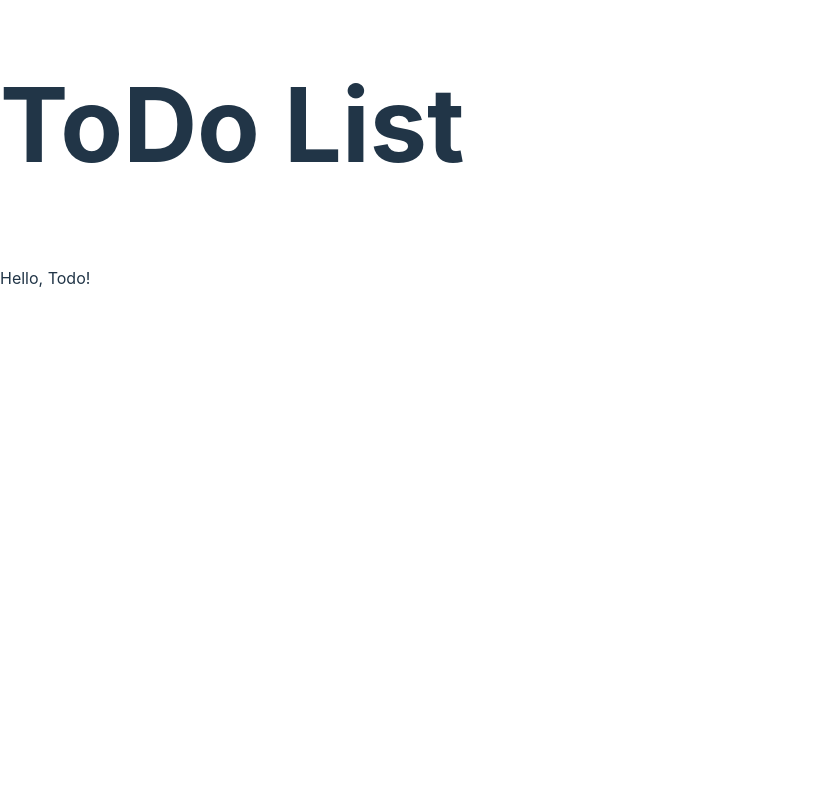
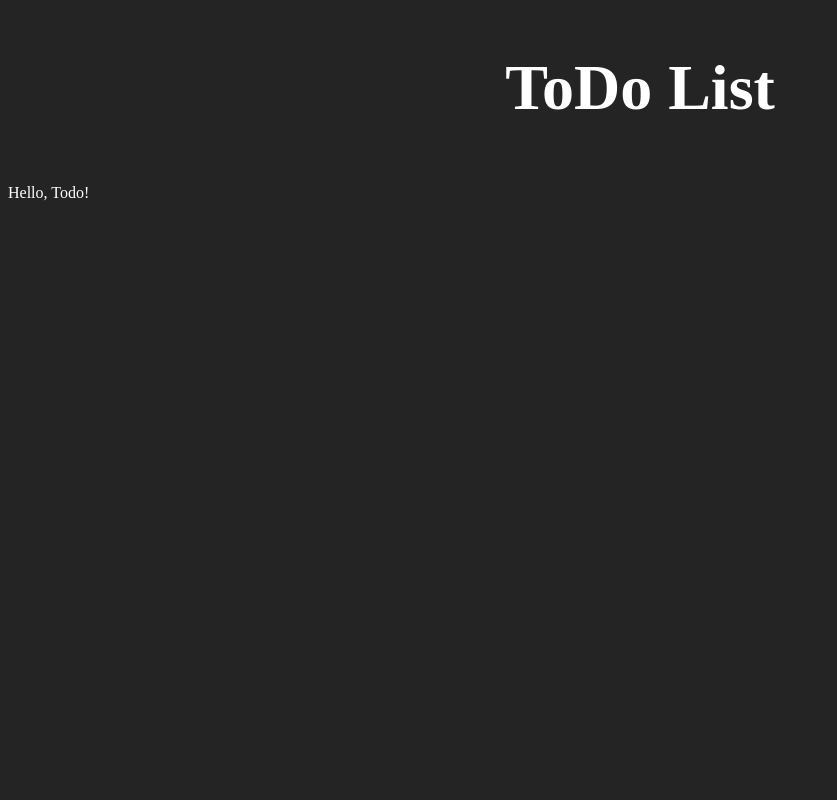
Before and after one commit to kmseunh/react-todolist, a React (Vite) app: page / in a window 1280 px wide. Shown: the top 800 px of the page, without its empty margins (0-837 px from the left). Built offline with nearby package versions, Linux system fonts and the light colour scheme.

Commit message:
style: define global styling for the app
Incorporated global styling by setting up CSS variables within the :root selector
 color set to white, and the background-color variable is set to #242424

```diff
--- a/src/index.css
+++ b/src/index.css
@@ -1,69 +1,4 @@
 :root {
-  font-family: Inter, system-ui, Avenir, Helvetica, Arial, sans-serif;
-  line-height: 1.5;
-  font-weight: 400;
-
-  color-scheme: light dark;
-  color: rgba(255, 255, 255, 0.87);
-  background-color: #242424;
-
-  font-synthesis: none;
-  text-rendering: optimizeLegibility;
-  -webkit-font-smoothing: antialiased;
-  -moz-osx-font-smoothing: grayscale;
-  -webkit-text-size-adjust: 100%;
+    color: white;
+    background-color: #242424;
 }
-
-a {
-  font-weight: 500;
-  color: #646cff;
-  text-decoration: inherit;
-}
-a:hover {
-  color: #535bf2;
-}
-
-body {
-  margin: 0;
-  display: flex;
-  place-items: center;
-  min-width: 320px;
-  min-height: 100vh;
-}
-
-h1 {
-  font-size: 3.2em;
-  line-height: 1.1;
-}
-
-button {
-  border-radius: 8px;
-  border: 1px solid transparent;
-  padding: 0.6em 1.2em;
-  font-size: 1em;
-  font-weight: 500;
-  font-family: inherit;
-  background-color: #1a1a1a;
-  cursor: pointer;
-  transition: border-color 0.25s;
-}
-button:hover {
-  border-color: #646cff;
-}
-button:focus,
-button:focus-visible {
-  outline: 4px auto -webkit-focus-ring-color;
-}
-
-@media (prefers-color-scheme: light) {
-  :root {
-    color: #213547;
-    background-color: #ffffff;
-  }
-  a:hover {
-    color: #747bff;
-  }
-  button {
-    background-color: #f9f9f9;
-  }
-}
```
